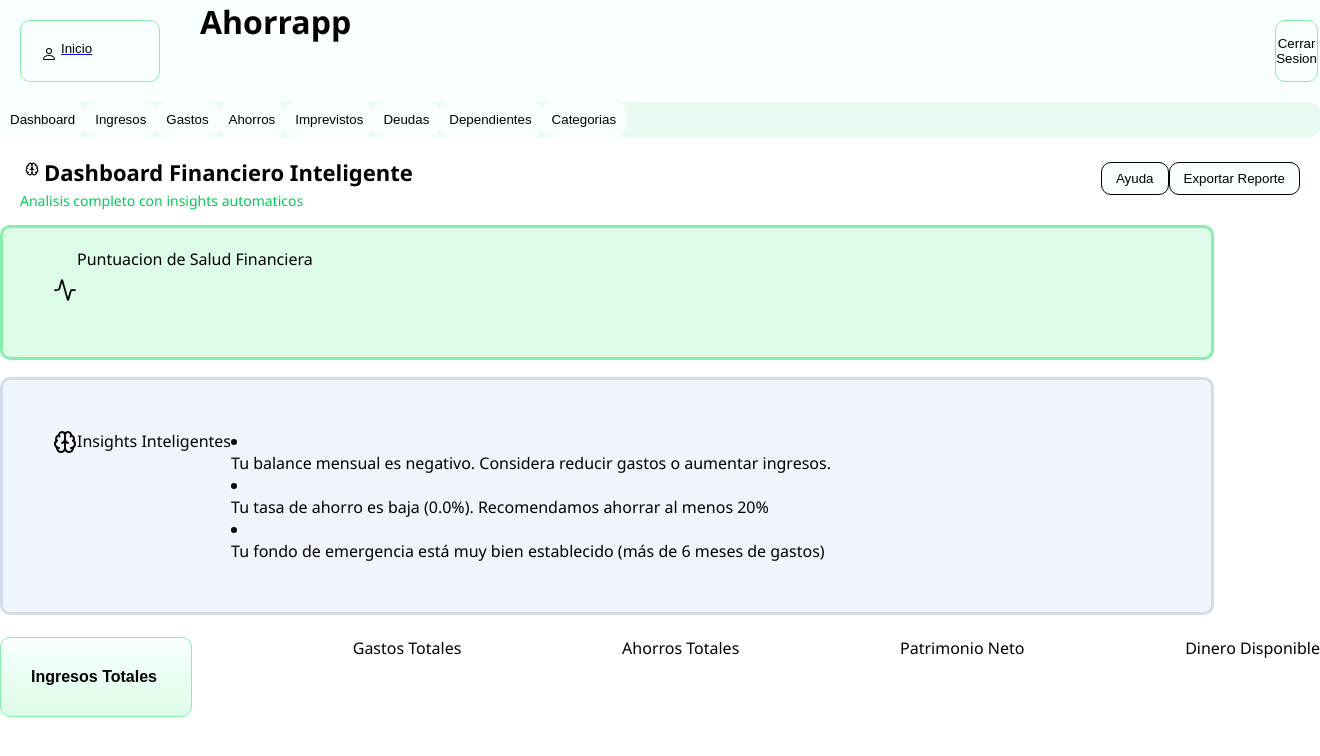
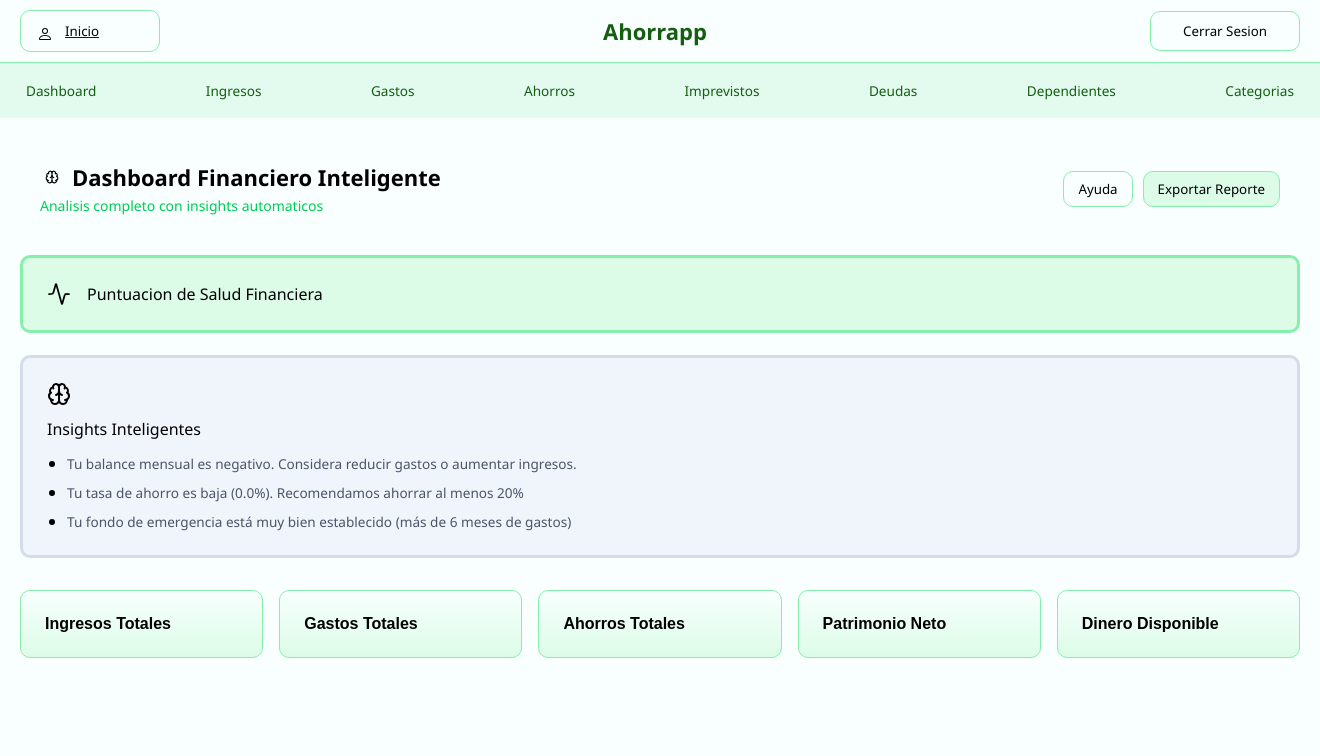
Before and after one commit to SENA-proyect/AhorrApp-CRUDO, a Python web app: template templates/dashboard.html in a window 1320 px wide. Shown: the top 756 px of the page. Run offline with Jinja, Linux system fonts and the light colour scheme; the template is opened without the code that fills it, so the values that code supplies are empty.

Commit message:
Dashboard Corregida

```diff
--- a/static/css/dashboard.css
+++ b/static/css/dashboard.css
@@ -1,8 +1,9 @@
-*{
+* {
   box-sizing: border-box;
   margin: 0;
   padding: 0;
 }
+
 :root {
   /* ========================================================= */
   /* =================== COLOR GLOBAL APP ==================== */
@@ -16,37 +17,29 @@
   --color-primary-light: #dcfce7;
   --color-primary-transparent: rgba(74, 222, 128, 0.08);
 
-    /* Fondo principal */
   --bg-primary: #f0f4fb;
   --bg-secondary: #ffffff;
 
-  /* Bordes */
   --border-color: #d4dce9;
 
-  /* Textos */
   --text-primary: #1a1a1a;
   --text-secondary: #4a5568;
 
   /* ========================================================= */
   /* ======================= TIPOGRAFÍA ====================== */
   /* ========================================================= */
-
-  /* tamaños */
   --text-sm: 0.85rem;
   --text-md: 1rem;
   --text-lg: 1.35rem;
 
-  /* pesos */
   --font-regular: 400;
   --font-medium: 500;
   --font-bold: 600;
 
-  /* colores por jerarquía */
   --text-sm-color: #6b7280;
   --text-md-color: #1f2937;
   --text-lg-color: #1f2937;
 
-  /* hover de texto */
   --text-hover-dark: #1f2937;
   --text-hover-light: #6b7280;
 
@@ -112,29 +105,23 @@
   /* ========================================================= */
   /* ========== VARIABLES ADICIONALES COMPATIBILIDAD ========= */
   /* ========================================================= */
-
-  /* Bordes e inputs */
   --border: rgba(74, 222, 128, 0.2);
   --input: transparent;
   --input-background: #f0fdf4;
   --switch-background: #cbced4;
   --ring: #4ade80;
 
-  /* Bordes redondeados */
   --radius: 0.625rem;
 
-  /* Pesos de fuente */
   --font-weight-medium: 500;
   --font-weight-normal: 400;
 
-  /* Colores de gráficos */
   --chart-1: #4ade80;
   --chart-2: #86efac;
   --chart-3: #bbf7d0;
   --chart-4: #dcfce7;
   --chart-5: #f0fdf4;
 
-  /* Sidebar */
   --sidebar: #f8fffe;
   --sidebar-foreground: #145e0f;
   --sidebar-primary: #4ade80;
@@ -144,13 +131,11 @@
   --sidebar-border: rgba(74, 222, 128, 0.2);
   --sidebar-ring: #4ade80;
 
-  /* Tarjetas y popovers */
   --card: #ffffff;
   --card-foreground: #145e0f;
   --popover: #ffffff;
   --popover-foreground: #145e0f;
 
-  /* Colores primarios y secundarios */
   --primary: #4ade80;
   --primary-foreground: #ffffff;
   --secondary: #dcfce7;
@@ -162,98 +147,72 @@
   --destructive: #ef4444;
   --destructive-foreground: #ffffff;
 
-  /* Fondo */
   --background: #f8fffe;
   --foreground: #145e0f;
 }
 
-.box {
-    display: flex;
-    padding: 50px;
-    width: 92%;
-    border-radius: 10px;
-    margin-top: -5px;
-    border: 3px solid;
-    border-color: var(--color-primary-low);
-    background-color: var(--color-primary-light);
-}
-.text-box {
-    text-align: left;
-    margin-top: -30px;
+/* ========================================================= */
+/* ========================= BODY ========================== */
+/* ========================================================= */
+
+body {
+  font-family: 'Segoe UI', Tahoma, Geneva, Verdana, sans-serif;
+  background-color: var(--color-bg-main);
 }
 
-.box2 {
+/* ========================================================= */
+/* ======================== HEADER ========================= */
+/* ========================================================= */
+
+.header {
+  background-color: var(--color-bg-main);
   display: flex;
-    padding: 50px;
-    width: 92%;
-    border-radius: 10px;
-    margin-top: -5px;
-    border: 3px solid;
-    border-color: var(--border-color);
-    background-color: var(--bg-primary);
-}
-.boxes {
-    display: flex;
+  align-items: center;
   justify-content: space-between;
+  padding: 10px 20px;
+  border-bottom: 1px solid var(--color-primary-low);
+  max-width: 1400px;
+  margin: 0 auto;
+  width: 100%;
 }
 
-.box-dashboard {
-    background-color: var(--color-primary-low);
+.header h1 {
+  margin: 0;
+  font-size: 22px;
+  font-weight: bold;
+  color: var(--color-text-main);
+}
+
+.header-left h2 {
+  margin: 0;
+  font-size: 22px;
+  font-weight: bold;
+  color: #000000;
+}
+
+.header-left p {
+  margin: 4px 0 0;
+  font-size: 14px;
+  color: #00cc55;
+}
+
+.header-right {
+  display: flex;
+  align-items: center;
+  gap: 10px;
+}
+
+/* ========================================================= */
+/* ======================== BOTONES ======================== */
+/* ========================================================= */
+
+button {
   padding: 10px;
   border-radius: 10px;
-    margin: 50px;
-
-}
-.dashboard-header{
-    display: flex;
-    justify-content: space-between;
-    background-color: transparent;
-    border-radius: 10px;
-    padding: 20px;
-}
-.sectionHeader {
-    margin: 0;
-    padding: 0;
-    display: flex;
-}
-.header-left h2 {
-  margin: 0;                     /* Quita espacios por defecto */
-  font-size: 22px;
-  font-weight: bold;
-  color: #000000;                /* Verde principal */
-}
-.header-left p {
-  margin: 4px 0 0;               /* Pequeño espacio arriba */
-  font-size: 14px;
-  color: #00cc55;                /* Verde más suave */
-}
-.header-right {
-    display: flex;
-}
-.btn-outline {
-    border: 1px solid;
+  background-color: var(--color-bg-main);
+  border: none;
   cursor: pointer;
-    padding: 8px 14px;
-    margin-top: 5px
-
-}
-.btn-solid {
-    cursor: pointer;
-    padding: 8px 14px;
-    margin-top: 5px;
-    border: 0.5px solid;
-}
-.box-section1 {
-    margin: 0;
-    background-color: var(--color-bg-main);
-    padding: 30px;
-    width: 12rem;
-    border-radius: 10px;
-    border: 1px solid;
-    border-color: var(--color-primary-low);
-    background: linear-gradient(var(--color-bg-main), var(--color-primary-light));
-    font-family: Arial, Helvetica, sans-serif;
-    font-weight: bold;
+  font-family: 'Segoe UI', Tahoma, Geneva, Verdana, sans-serif;
 }
 
 button:hover {
@@ -261,62 +220,194 @@ button:hover {
   transition: all 300ms cubic-bezier(0.785, 0.135, 0.15, 0.86);
   transform: translateY(-2px);
 }
-/* CSS INICIO NAVBAR*/
 
-body {
-    font-family: 'Segoe UI', Tahoma, Geneva, Verdana, sans-serif;
+.buttonHeader {
+  display: flex;
+  align-items: center;
+  gap: 8px;
+  padding: 10px 16px;
+  background-color: var(--color-bg-main);
+  width: 140px;
+  border: 1px solid var(--color-primary-low);
+  text-align: center;
+  cursor: pointer;
 }
 
-.header {
+.buttonCerrarSesion {
+  padding: 10px 16px;
   background-color: var(--color-bg-main);
+  width: 150px;
+  border: 1px solid var(--color-primary-low);
+  text-align: center;
+}
+
+.btn-outline {
+  border: 1px solid var(--color-primary-low);
+  cursor: pointer;
+  padding: 8px 14px;
+}
+
+.btn-solid {
+  cursor: pointer;
+  padding: 8px 14px;
+  border: 0.5px solid var(--color-primary-low);
+  background-color: var(--color-primary-light);
+}
+
+/* ========================================================= */
+/* ========================= NAVBAR ======================== */
+/* ========================================================= */
+
+.navbar {
+  background-color: var(--color-primary-soft);
   display: flex;
+  justify-content: space-between;
+  flex-wrap: wrap;
+  gap: 6px;
+  padding: 10px;
+  border-radius: 0;
+  max-width: 1400px;
+  margin: 0 auto;
+  width: 100%;
+}
+
+.nav-item {
+  padding: 8px 16px;
+  border-radius: 8px;
+  background-color: transparent;
+  border: none;
+  cursor: pointer;
+  font-size: var(--text-sm);
+  color: var(--color-text-main);
+}
+
+.nav-item:hover {
+  background-color: var(--color-primary-light);
+  transform: translateY(-2px);
+}
+
+/* ========================================================= */
+/* ====================== MAIN CONTENT ===================== */
+/* ========================================================= */
+
+.main-content {
+  padding: 24px 20px;
+  max-width: 1400px;
+  margin: 0 auto;
+}
+
+.dashboard-header {
+  display: flex;
+  justify-content: space-between;
+  align-items: center;
+  padding: 20px;
+  background-color: transparent;
+  border-radius: 10px;
+  margin-bottom: 20px;
+}
+
+.sectionHeader {
+  display: flex;
+  align-items: center;
+  gap: 8px;
   margin: 0;
   padding: 0;
 }
 
-.navbar {
-    background-color: var(--color-primary-soft);
-    margin: 0;
-    padding: 0;
-    display: flex;
-    border-radius: 10px;
+.pHeaderLeft {
+  font-size: var(--text-sm);
+  color: var(--color-text-muted);
+  margin-top: 4px;
 }
 
-button {
-    padding: 10px;
+/* ========================================================= */
+/* ========================= BOXES ========================= */
+/* ========================================================= */
+
+.box {
+  display: flex;
+  align-items: center;
+  gap: 16px;
+  padding: 24px;
+  width: 100%;
   border-radius: 10px;
-    background-color: var(--color-bg-main);
-    border: none;
-    margin: 0;
-    cursor: pointer;
-}
-.buttonHeader {
-    padding: 20px;
-    background-color: var(--color-bg-main);
-    margin: 20px;
-    width: 140px;
-    border: 1px solid;
-    border-color: var(--color-primary-low);
-    text-align: center;
-    cursor: pointer;
-    display: flex;
-
-}
-.buttonCerrarSesion {
-    padding: 0;
-    background-color: var(--color-bg-main);
-    margin: 20px;
-    width: 150px;
-    border: 1px solid;
-    border-color: var(--color-primary-low);
-    text-align: center;
-    margin-left: 70%;
+  border: 3px solid var(--color-primary-low);
+  background-color: var(--color-primary-light);
 }
 
-/* CSS NAVBAR FINAL*/
+.text-box {
+  text-align: left;
+}
+
+.box2 {
+  display: flex;
+  flex-direction: column;
+  gap: 12px;
+  padding: 24px;
+  width: 100%;
+  border-radius: 10px;
+  border: 3px solid var(--border-color);
+  background-color: var(--bg-primary);
+}
+
+.box2 ul {
+  padding-left: 20px;
+  display: flex;
+  flex-direction: column;
+  gap: 8px;
+}
+
+.box2 li p {
+  font-size: var(--text-sm);
+  color: var(--text-secondary);
+}
+
+.boxes {
+  display: flex;
+  gap: 16px;
+  flex-wrap: wrap;
+  margin-top: 10px;
+}
+
+.box-section1 {
+  flex: 1;
+  min-width: 140px;
+  background-color: var(--color-bg-main);
+  padding: 24px;
+  border-radius: 10px;
+  border: 1px solid var(--color-primary-low);
+  background: linear-gradient(var(--color-bg-main), var(--color-primary-light));
+  font-family: Arial, Helvetica, sans-serif;
+  font-weight: bold;
+}
+
+.iconBox {
+  display: flex;
+  align-items: center;
+}
+
+/* ========================================================= */
+/* ======================= RESPONSIVE ====================== */
+/* ========================================================= */
 
 @media (max-width: 768px) {
-  body {
-    background-color: lightblue;
+  .boxes {
+    flex-direction: column;
+  }
+
+  .dashboard-header {
+    flex-direction: column;
+    align-items: flex-start;
+    gap: 12px;
+  }
+
+  .header {
+    flex-wrap: wrap;
+    gap: 10px;
+  }
+
+  .box,
+  .box2 {
+    width: 100%;
   }
 }
--- a/templates/dashboard.html
+++ b/templates/dashboard.html
@@ -7,72 +7,42 @@
     <title>Dashboard</title>
 </head>
 <body>
-    <header>
+<div class="page-wrapper">
+    <!-- HEADER -->
     <header class="header">
         <a href="/templates/index.html">
-
             <button class="buttonHeader">
-                <svg xmlns="http://www.w3.org/2000/svg" width="20" height="20" fill="currentColor" class="bi bi-person" viewBox="0 0 20 10" style="display: flex;">
+                <svg xmlns="http://www.w3.org/2000/svg" width="20" height="20" fill="currentColor" viewBox="0 0 20 10">
                     <path d="M8 8a3 3 0 1 0 0-6 3 3 0 0 0 0 6m2-3a2 2 0 1 1-4 0 2 2 0 0 1 4 0m4 8c0 1-1 1-1 1H3s-1 0-1-1 1-4 6-4 6 3 6 4m-1-.004c-.001-.246-.154-.986-.832-1.664C11.516 10.68 10.289 10 8 10s-3.516.68-4.168 1.332c-.678.678-.83 1.418-.832 1.664z"/>
                 </svg>
-                Inicio</button>
+                Inicio
+            </button>
         </a>
-        <h1 style="margin-left: 20px;">Ahorrapp</h1>
+        <h1>Ahorrapp</h1>
         <button class="buttonCerrarSesion">Cerrar Sesion</button>
     </header>
-    <main>
+
+    <!-- NAVBAR -->
     <nav class="navbar">
-            <ul>
-                <a href="/templates/dashboard.html">
-                    <button class="nav-item">Dashboard</button>
-                </a>
-            </ul>
-            <ul>
-                <a href="/templates/moduloIngresos.html">
-                    <button class="nav-item">Ingresos</button>
-                </a>
-            </ul>
-            <ul>
-                <a href="/templates/moduloGastos.html">
-                    <button class="nav-item">Gastos</button>
-                </a>
-            </ul>
-            <ul>
-                <a href="/templates/moduloAhorros.html">
-                    <button class="nav-item">Ahorros</button>
-                </a>
-            </ul>
-            <ul>
-                <a href="/templates/moduloImprevistos.html">
-                    <button class="nav-item">Imprevistos</button>
-                </a>
-            </ul>
-            <ul>
-                <a href="/templates/moduloDeudas.html">
-                    <button class="nav-item">Deudas</button>
-                </a>
-            </ul>
-            <ul>
-                <a href="/templates/moduloDependientes.html">
-                    <button class="nav-item">Dependientes</button>
-                </a>
-            </ul>
-            <ul>
-                <a href="/templates/modulosCategorias.html">
-                    <button class="nav-item">Categorias</button>
-                </a>
-            </ul>
+        <a href="/templates/dashboard.html"><button class="nav-item">Dashboard</button></a>
+        <a href="/templates/moduloIngresos.html"><button class="nav-item">Ingresos</button></a>
+        <a href="/templates/moduloGastos.html"><button class="nav-item">Gastos</button></a>
+        <a href="/templates/moduloAhorros.html"><button class="nav-item">Ahorros</button></a>
+        <a href="/templates/moduloImprevistos.html"><button class="nav-item">Imprevistos</button></a>
+        <a href="/templates/moduloDeudas.html"><button class="nav-item">Deudas</button></a>
+        <a href="/templates/moduloDependientes.html"><button class="nav-item">Dependientes</button></a>
+        <a href="/templates/modulosCategorias.html"><button class="nav-item">Categorias</button></a>
     </nav>
-    </main>
-    <footer>
 
-    </footer>
-    </header>
+    <!-- MAIN -->
     <main class="main-content">
+
         <div class="dashboard-header">
             <div class="header-left">
                 <section class="sectionHeader">
-            <svg xmlns="http://www.w3.org/2000/svg" style="padding: 5px"  width="24" height="24" viewBox="0 0 24 24" fill="none" stroke="currentColor" stroke-width="2" stroke-linecap="round" stroke-linejoin="round" class="lucide lucide-brain-icon lucide-brain"><path d="M12 18V5"/><path d="M15 13a4.17 4.17 0 0 1-3-4 4.17 4.17 0 0 1-3 4"/><path d="M17.598 6.5A3 3 0 1 0 12 5a3 3 0 1 0-5.598 1.5"/><path d="M17.997 5.125a4 4 0 0 1 2.526 5.77"/><path d="M18 18a4 4 0 0 0 2-7.464"/><path d="M19.967 17.483A4 4 0 1 1 12 18a4 4 0 1 1-7.967-.517"/><path d="M6 18a4 4 0 0 1-2-7.464"/><path d="M6.003 5.125a4 4 0 0 0-2.526 5.77"/></svg>
+                    <svg xmlns="http://www.w3.org/2000/svg" style="padding: 5px" width="24" height="24" viewBox="0 0 24 24" fill="none" stroke="currentColor" stroke-width="2" stroke-linecap="round" stroke-linejoin="round">
+                        <path d="M12 18V5"/><path d="M15 13a4.17 4.17 0 0 1-3-4 4.17 4.17 0 0 1-3 4"/><path d="M17.598 6.5A3 3 0 1 0 12 5a3 3 0 1 0-5.598 1.5"/><path d="M17.997 5.125a4 4 0 0 1 2.526 5.77"/><path d="M18 18a4 4 0 0 0 2-7.464"/><path d="M19.967 17.483A4 4 0 1 1 12 18a4 4 0 1 1-7.967-.517"/><path d="M6 18a4 4 0 0 1-2-7.464"/><path d="M6.003 5.125a4 4 0 0 0-2.526 5.77"/>
+                    </svg>
                     <h2>Dashboard Financiero Inteligente</h2>
                 </section>
                 <p class="pHeaderLeft">Analisis completo con insights automaticos</p>
@@ -81,58 +51,46 @@
                 <a href="/templates/VentanaModal.html">
                     <button class="btn-outline">Ayuda</button>
                 </a>
-            <a href="">
                 <button class="btn-solid">Exportar Reporte</button>
-            </a>
             </div>
         </div>
+
         <section class="box">
             <article class="iconBox">
-                <svg xmlns="http://www.w3.org/2000/svg" width="24" height="24" viewBox="0 0 24 24" fill="none" stroke="currentColor" stroke-width="1.75" stroke-linecap="round" stroke-linejoin="round" class="lucide lucide-activity-icon lucide-activity"><path d="M22 12h-2.48a2 2 0 0 0-1.93 1.46l-2.35 8.36a.25.25 0 0 1-.48 0L9.24 2.18a.25.25 0 0 0-.48 0l-2.35 8.36A2 2 0 0 1 4.49 12H2"/></svg>
+                <svg xmlns="http://www.w3.org/2000/svg" width="24" height="24" viewBox="0 0 24 24" fill="none" stroke="currentColor" stroke-width="1.75" stroke-linecap="round" stroke-linejoin="round">
+                    <path d="M22 12h-2.48a2 2 0 0 0-1.93 1.46l-2.35 8.36a.25.25 0 0 1-.48 0L9.24 2.18a.25.25 0 0 0-.48 0l-2.35 8.36A2 2 0 0 1 4.49 12H2"/>
+                </svg>
             </article>
-                <p class="text-box">
-                    Puntuacion de Salud Financiera
-                </p>
+            <p class="text-box">Puntuacion de Salud Financiera</p>
         </section>
+
         <br>
+
         <section class="box2">
-                <svg xmlns="http://www.w3.org/2000/svg" width="24" height="24" viewBox="0 0 24 24" fill="none" stroke="currentColor" stroke-width="2" stroke-linecap="round" stroke-linejoin="round" class="lucide lucide-brain-icon lucide-brain"><path d="M12 18V5"/><path d="M15 13a4.17 4.17 0 0 1-3-4 4.17 4.17 0 0 1-3 4"/><path d="M17.598 6.5A3 3 0 1 0 12 5a3 3 0 1 0-5.598 1.5"/><path d="M17.997 5.125a4 4 0 0 1 2.526 5.77"/><path d="M18 18a4 4 0 0 0 2-7.464"/><path d="M19.967 17.483A4 4 0 1 1 12 18a4 4 0 1 1-7.967-.517"/><path d="M6 18a4 4 0 0 1-2-7.464"/><path d="M6.003 5.125a4 4 0 0 0-2.526 5.77"/></svg>
+            <svg xmlns="http://www.w3.org/2000/svg" width="24" height="24" viewBox="0 0 24 24" fill="none" stroke="currentColor" stroke-width="2" stroke-linecap="round" stroke-linejoin="round">
+                <path d="M12 18V5"/><path d="M15 13a4.17 4.17 0 0 1-3-4 4.17 4.17 0 0 1-3 4"/><path d="M17.598 6.5A3 3 0 1 0 12 5a3 3 0 1 0-5.598 1.5"/><path d="M17.997 5.125a4 4 0 0 1 2.526 5.77"/><path d="M18 18a4 4 0 0 0 2-7.464"/><path d="M19.967 17.483A4 4 0 1 1 12 18a4 4 0 1 1-7.967-.517"/><path d="M6 18a4 4 0 0 1-2-7.464"/><path d="M6.003 5.125a4 4 0 0 0-2.526 5.77"/>
+            </svg>
             <p>Insights Inteligentes</p>
-                <section>
-                <li>
-                    <p>Tu balance mensual es negativo. Considera reducir gastos o aumentar ingresos.</p>
-                </li>
-                <li>
-                    <p>Tu tasa de ahorro es baja (0.0%). Recomendamos ahorrar al menos 20%</p>
-                </li>
-                <li>
-                    <p>Tu fondo de emergencia está muy bien establecido (más de 6 meses de gastos)</p>
-                </li>
+            <ul>
+                <li><p>Tu balance mensual es negativo. Considera reducir gastos o aumentar ingresos.</p></li>
+                <li><p>Tu tasa de ahorro es baja (0.0%). Recomendamos ahorrar al menos 20%</p></li>
+                <li><p>Tu fondo de emergencia está muy bien establecido (más de 6 meses de gastos)</p></li>
+            </ul>
         </section>
-            </section>
+
         <br>
+
         <div class="boxes">
-            <section class="box-section1">
-                <p>Ingresos Totales</p>
-            </section>
-            <br>
-            <section class="box-section">
-                <p>Gastos Totales</p>
-            </section>
-            <br>
-            <section class="box-section">
-                <p>Ahorros Totales</p>
-            </section>
-            <br>
-            <section class="box-section">
-                <p>Patrimonio Neto</p>
-            </section>
-            <br>
-            <section class="box-section">
-                <p>Dinero Disponible</p>
-            </section>
+            <section class="box-section1"><p>Ingresos Totales</p></section>
+            <section class="box-section1"><p>Gastos Totales</p></section>
+            <section class="box-section1"><p>Ahorros Totales</p></section>
+            <section class="box-section1"><p>Patrimonio Neto</p></section>
+            <section class="box-section1"><p>Dinero Disponible</p></section>
         </div>
+
     </main>
+
     <footer></footer>
+</div>
 </body>
 </html>
```
Lines whose indentation alone changed are shown as unchanged.
